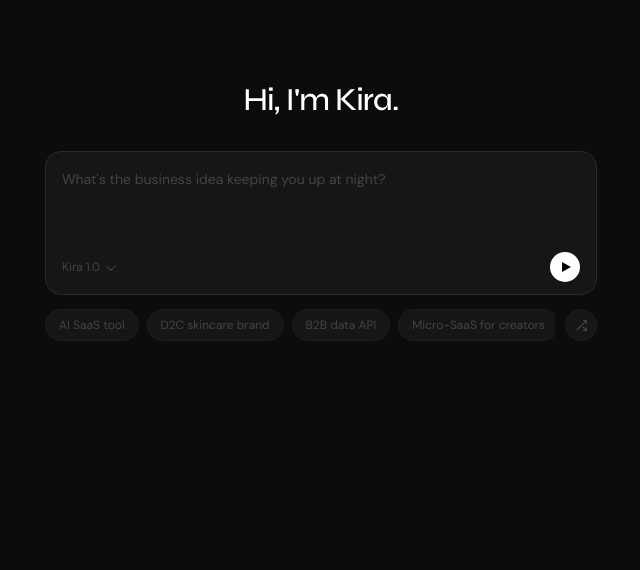
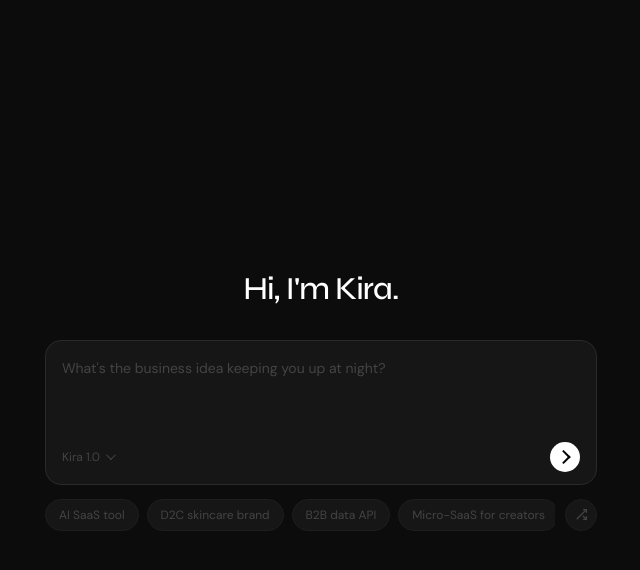
Before and after one commit to divvyanshush/business-intelligence-engine, a Next.js app: page / in a window 1280 px wide. Shown: the top 570 px of the page, without its empty margins (319-959 px from the left). Built offline with nearby package versions, Linux system fonts and the light colour scheme.

Commit message:
fix: center home screen, fix send button arrow

```diff
--- a/styles/globals.css
+++ b/styles/globals.css
@@ -25,7 +25,7 @@ html, body { height: 100%; background: var(--bg); color: var(--text); font-famil
 .page { min-height: 100vh; display: flex; flex-direction: column; align-items: center; justify-content: flex-start; }
 
 /* ─── HOME SCREEN ───────────────────────────────────────────────────────────── */
-.home-center { display: flex; flex-direction: column; align-items: center; padding: 80px 24px 48px; width: 100%; max-width: 600px; }
+.home-center { display: flex; flex-direction: column; align-items: center; padding: 0 24px; width: 100%; max-width: 600px; min-height: 100vh; justify-content: center; }
 
 .greeting { font-family: 'Syne', sans-serif; font-size: 32px; font-weight: 500; color: var(--text); letter-spacing: -0.03em; margin-bottom: 32px; text-align: center; }
 
@@ -52,7 +52,7 @@ html, body { height: 100%; background: var(--bg); color: var(--text); font-famil
 /* Send button */
 .send-btn { width: 30px; height: 30px; background: var(--text); border-radius: 50%; border: none; cursor: pointer; display: flex; align-items: center; justify-content: center; flex-shrink: 0; transition: opacity 0.15s; }
 .send-btn:hover { opacity: 0.85; }
-.send-arrow { width: 0; height: 0; border-left: 9px solid #000; border-top: 5px solid transparent; border-bottom: 5px solid transparent; margin-left: 2px; }
+.send-arrow { display: block; width: 10px; height: 10px; border-right: 2px solid #000; border-top: 2px solid #000; transform: rotate(45deg) translate(-1px, 1px); }
 
 /* Chips */
 .chips-row { display: flex; align-items: center; gap: 10px; margin-top: 14px; width: 100%; }
```
